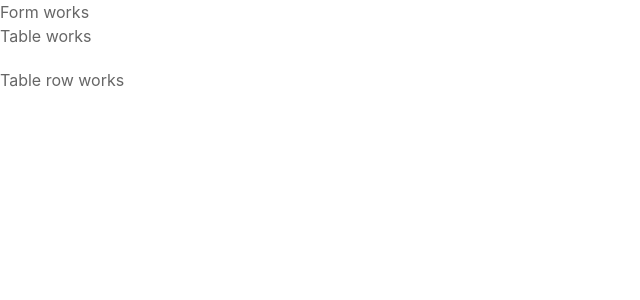
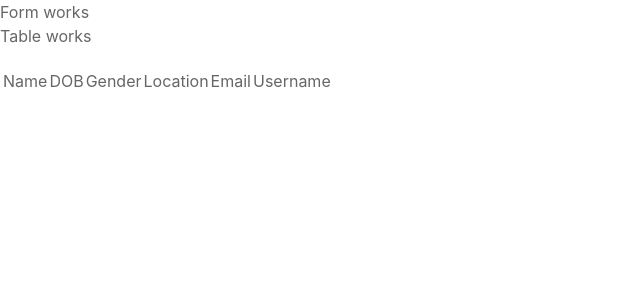
Before and after one commit to jkole822/Employee-Directory, a React (Create React App) app: page / in a window 1280 px wide. Shown: the top 300 px of the page, without its empty margins (0-640 px from the left). Built offline with nearby package versions, Linux system fonts and the light colour scheme.

Commit message:
create html skeleton

```diff
--- a/src/components/TableRow.js
+++ b/src/components/TableRow.js
@@ -1,7 +1,19 @@
 import React from "react";
 
 const TableRow = () => {
-	return <div>Table row works</div>;
+	return (
+		<tr>
+			<td>
+				<img src="" className="uk-preserve-width uk-border-circle" alt="" />
+			</td>
+			<td>Name</td>
+			<td>DOB</td>
+			<td>Gender</td>
+			<td>Location</td>
+			<td>Email</td>
+			<td>Username</td>
+		</tr>
+	);
 };
 
 export default TableRow;
```
